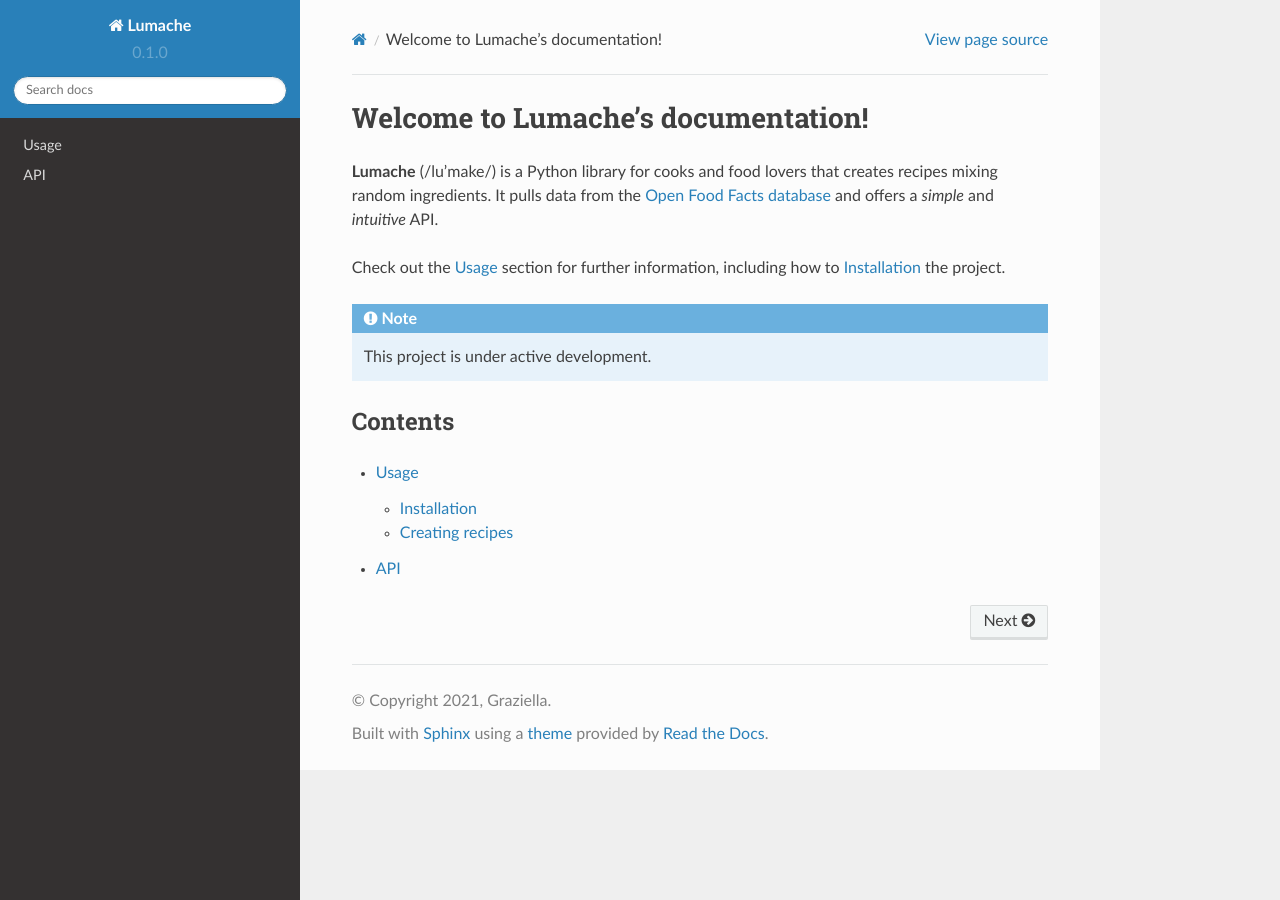
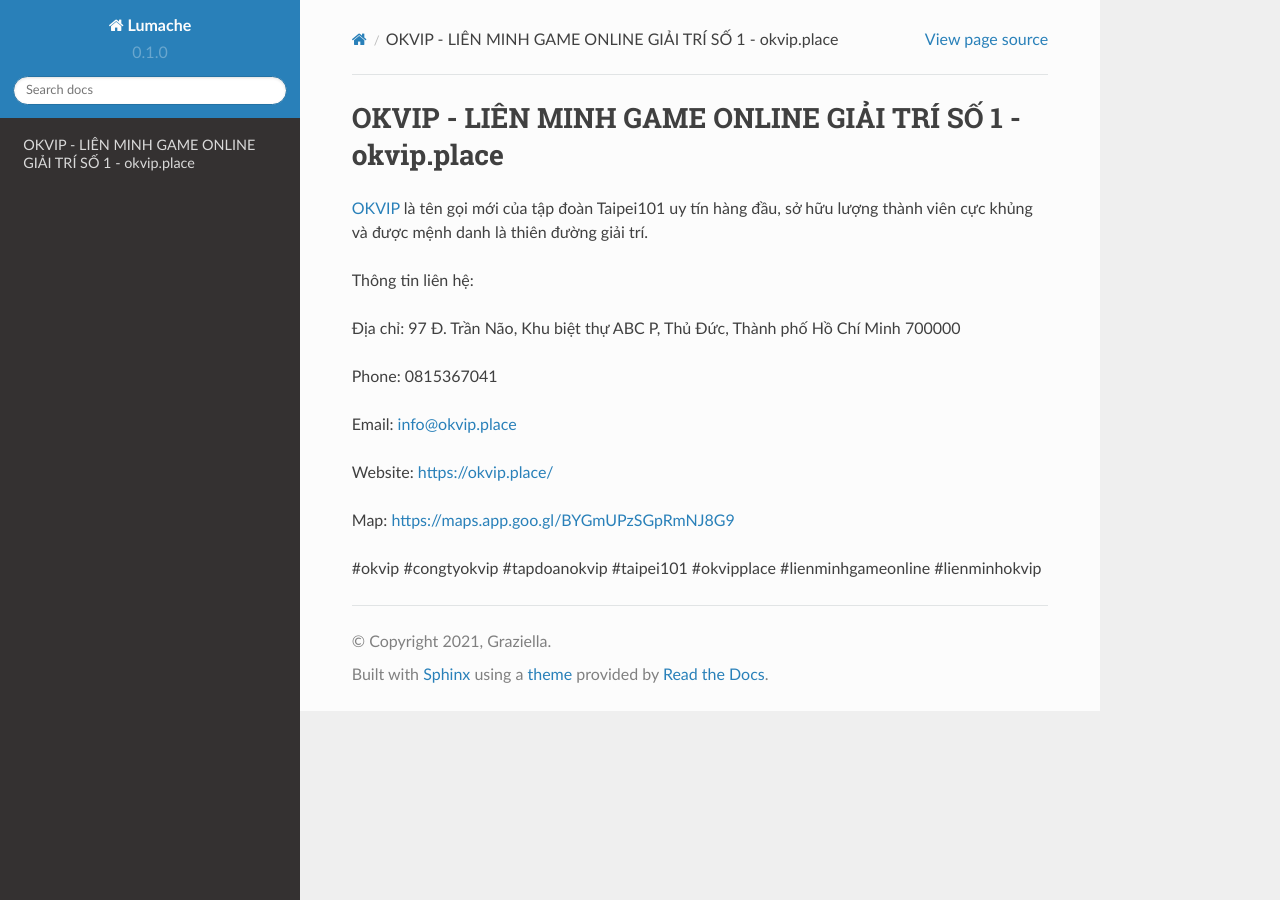
Before and after one commit to phamduyhong/okvipplace, a Sphinx documentation site: the page built from docs/source/index.rst, in a window 1280 px wide. Built offline with Sphinx 7.4.7 and the Read the Docs theme 2.0.0, drawn with Linux system fonts in a browser that asks for light colours.

Commit message:
Update index.rst

```diff
--- a/docs/source/index.rst
+++ b/docs/source/index.rst
@@ -1,22 +1,18 @@
-Welcome to Lumache's documentation!
+OKVIP - LIÊN MINH GAME ONLINE GIẢI TRÍ SỐ 1 - okvip.place
 ===================================
 
-**Lumache** (/lu'make/) is a Python library for cooks and food lovers
-that creates recipes mixing random ingredients.
-It pulls data from the `Open Food Facts database <https://world.openfoodfacts.org/>`_
-and offers a *simple* and *intuitive* API.
+`OKVIP <https://okvip.place/>`_ là tên gọi mới của tập đoàn Taipei101 uy tín hàng đầu, sở hữu lượng thành viên cực khủng và được mệnh danh là thiên đường giải trí.
 
-Check out the :doc:`usage` section for further information, including
-how to :ref:`installation` the project.
+Thông tin liên hệ:
 
-.. note::
+Địa chỉ: 97 Đ. Trần Não, Khu biệt thự ABC P, Thủ Đức, Thành phố Hồ Chí Minh 700000
 
-   This project is under active development.
+Phone: 0815367041
 
-Contents
---------
+Email: info@okvip.place
 
-.. toctree::
+Website: https://okvip.place/
 
-   usage
-   api
+Map: https://maps.app.goo.gl/BYGmUPzSGpRmNJ8G9
+
+#okvip #congtyokvip #tapdoanokvip #taipei101 #okvipplace #lienminhgameonline #lienminhokvip
```
